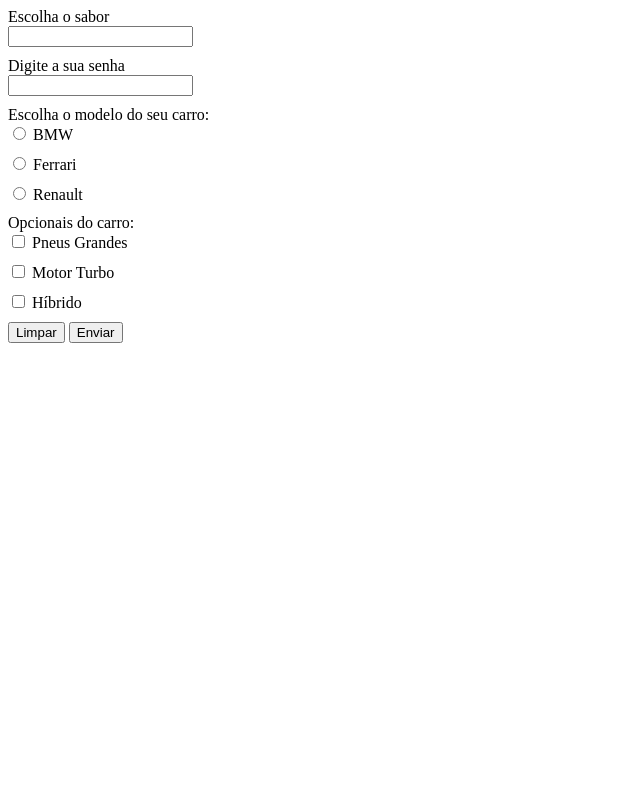
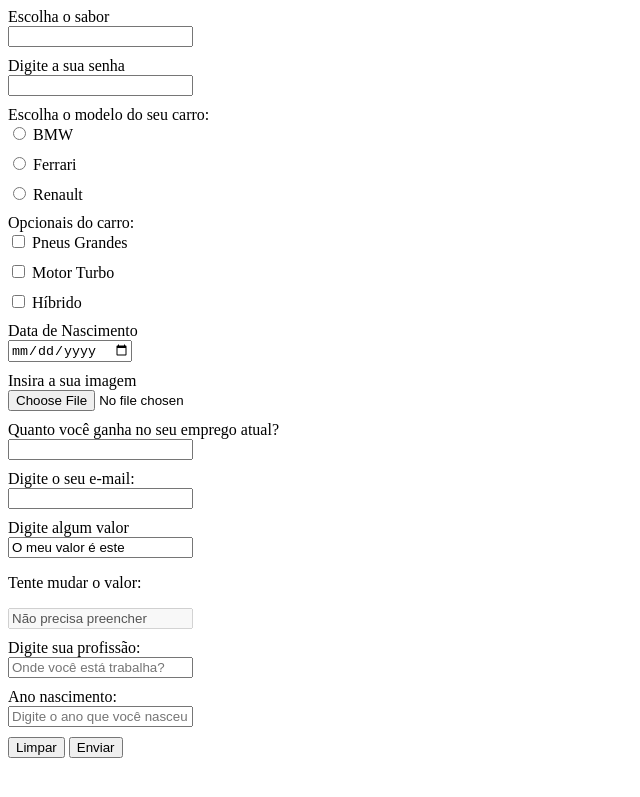
Before and after one commit to rafasilvaz/Estudos-em-HTML, a plain HTML site: page index.html in a window 1280 px wide. Shown: the part 541-1338 px from the top of the page, without its empty margins (0-640 px from the left). Drawn offline with Linux system fonts and the light colour scheme.

Commit message:
Ultimas Alterações Forms HTML

```diff
--- a/index.html
+++ b/index.html
@@ -116,6 +116,56 @@
             </div>
         </div>
 
+        <!-- DATA -->
+        <div>
+            <label for="birthday">Data de Nascimento</label>
+            <input type="date" name="birthday">
+        </div>
+
+        <!-- ARQUIVOS -->
+        <div>
+            <label for="image">Insira a sua imagem</label>
+            <input type="file" name="image">
+        </div>
+
+        <!-- NÚMEROS -->
+        <div>
+            <label for="salary">Quanto você ganha no seu emprego atual?</label>
+            <input type="number" name="salary">
+        </div>
+
+        <!-- EMAIL -->
+        <div>
+            <label for="email">Digite o seu e-mail:</label>
+            <input type="email" name="email">
+        </div>
+
+        <!-- VALUE -->
+        <div>
+            <label for="value">Digite algum valor</label>
+            <input type="text" value="O meu valor é este" name="value">
+        </div>
+
+        <!-- DISABLED -->
+        <div>
+            <p>Tente mudar o valor:</p>
+            <input type="text" value="Não precisa preencher" disabled>
+        </div>
+
+        <!-- PLACEHOLDER -->
+        <div>
+            <label for="currentjob">Digite sua profissão:</label>
+            <input type="text" name="currentjob" placeholder="Onde você está trabalha?">
+        </div>
+
+        <!-- REQUIRED -->
+        <div>
+            <label for="birthyear">Ano nascimento:</label>
+            <input type="text" placeholder="Digite o ano que você nasceu" required>
+        </div>
+
+
+
         <!-- Resetar Form -->
         <input type="reset" value="Limpar">
 
```
